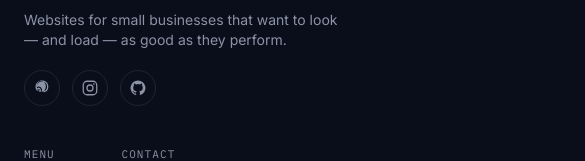
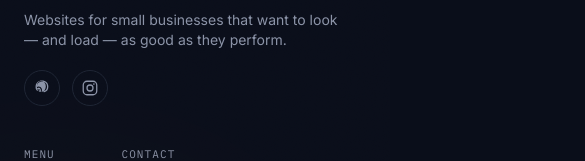
Before and after one commit to YoichiDev-tech/BrightWave-studio, a React (Vite) app: page /lab in a window 390 px wide. Shown: the part 1967-2128 px from the top of the page, 585 px wide, since content can reach past the window. Built offline with nearby package versions, Linux system fonts and the light colour scheme; no server answers.

Commit message:
Fix mobile Crisp bubble, grain repaint, remove GitHub link

```diff
--- a/src/App.tsx
+++ b/src/App.tsx
@@ -9,10 +9,10 @@ import LiveChat from "./components/LiveChat";
 import BloomMarketCaseStudy from "./pages/case-studies/BloomMarketCaseStudy";
 import TypographyPreview from "./pages/TypographyPreview";
 import Lab from "./pages/Lab";
-import usePageTracking from "./hooks/usePageTracking";
+// import usePageTracking from "./hooks/usePageTracking";
 
 export default function App() {
-  usePageTracking();
+  // usePageTracking();
 
   return (
     <>
--- a/src/components/Footer.tsx
+++ b/src/components/Footer.tsx
@@ -14,7 +14,7 @@ const LINKS = [
 const SOCIALS: { label: string; href: string; icon: ReactNode }[] = [
   {
     label: "Threads",
-    href: "https://www.threads.net/@yoichidev", // TODO: confirm exact handle before shipping
+    href: "https://www.threads.net/@yoichidev",
     icon: (
       <svg width="18" height="18" viewBox="0 0 24 24" fill="none" aria-hidden="true">
         <path
@@ -32,18 +32,6 @@ const SOCIALS: { label: string; href: string; icon: ReactNode }[] = [
         <rect x="3" y="3" width="18" height="18" rx="5" stroke="currentColor" strokeWidth="1.7" />
         <circle cx="12" cy="12" r="4" stroke="currentColor" strokeWidth="1.7" />
         <circle cx="17.2" cy="6.8" r="1.1" fill="currentColor" />
-      </svg>
-    ),
-  },
-  {
-    label: "GitHub",
-    href: "https://github.com/YoichiDev-tech",
-    icon: (
-      <svg width="18" height="18" viewBox="0 0 24 24" fill="none" aria-hidden="true">
-        <path
-          d="M12 2a10 10 0 0 0-3.16 19.49c.5.09.68-.22.68-.48v-1.7c-2.78.6-3.37-1.34-3.37-1.34-.46-1.16-1.11-1.47-1.11-1.47-.91-.62.07-.6.07-.6 1 .07 1.53 1.03 1.53 1.03.89 1.53 2.34 1.09 2.91.83.09-.65.35-1.09.63-1.34-2.22-.25-4.56-1.11-4.56-4.95 0-1.09.39-1.99 1.03-2.69-.1-.25-.45-1.27.1-2.64 0 0 .84-.27 2.75 1.03a9.6 9.6 0 0 1 5.02 0c1.91-1.3 2.75-1.03 2.75-1.03.55 1.37.2 2.39.1 2.64.64.7 1.03 1.6 1.03 2.69 0 3.85-2.34 4.7-4.57 4.94.36.31.68.92.68 1.85v2.74c0 .26.18.58.69.48A10 10 0 0 0 12 2Z"
-          fill="currentColor"
-        />
       </svg>
     ),
   },
@@ -81,9 +69,6 @@ export default function Footer() {
               good as they perform.
             </p>
 
-            {/* Build-in-public channels: to give visitors a next step even if
-                they aren't ready to hire yet, and cross-feeds traffic between
-                the site and the social build-in-public content */}
             <div className="mt-5 flex items-center gap-3">
               {SOCIALS.map((social) => (
                 <a
--- a/src/components/LiveChat.tsx
+++ b/src/components/LiveChat.tsx
@@ -23,10 +23,10 @@ export default function LiveChat() {
     // pageviews and form submits go into, so the ops dashboard reports
     // reflect chat activity too
     Crisp.chat.onChatOpened(() => {
-      trackAction("chat_opened");
+      // trackAction("chat_opened");
     });
     Crisp.message.onMessageSent(() => {
-      trackAction("chat_message_sent");
+      // trackAction("chat_message_sent");
     });
   }, []);
 
--- a/src/index.css
+++ b/src/index.css
@@ -24,16 +24,8 @@
 
   html {
     scroll-behavior: smooth;
-    /* touch-action is the actual fix for the sideways-swipe bug: it works
-       at the browser's gesture-recognition level, not by creating a clipped
-       scroll box. Deliberately NOT using overflow-x: hidden/clip here — on
-       mobile Safari, position: fixed elements (Crisp's chat bubble, any
-       future floating UI) can get incorrectly clipped/hidden when an
-       ancestor has overflow: hidden/clip set, even though position: fixed
-       is meant to ignore ancestor overflow. That's what silently broke the
-       chat widget on mobile. touch-action has no such side effect */
     touch-action: pan-y;
-    overscroll-behavior-x: none;
+    /* Overscroll-behavior-x: none;  ← removed */
   }
 
   body {
@@ -42,7 +34,7 @@
     font-family: var(--font-body);
     font-feature-settings: "ss01" 1;
     touch-action: pan-y;
-    overscroll-behavior-x: none;
+    /* Overscroll-behavior-x: none;  ← removed */
   }
 
   ::selection {
@@ -73,8 +65,9 @@
   }
 
   .grain {
-    position: static;
+    position: relative; /* Previously static — now correctly relative */
   }
+
   .grain::before {
     content: "";
     position: absolute;
```
